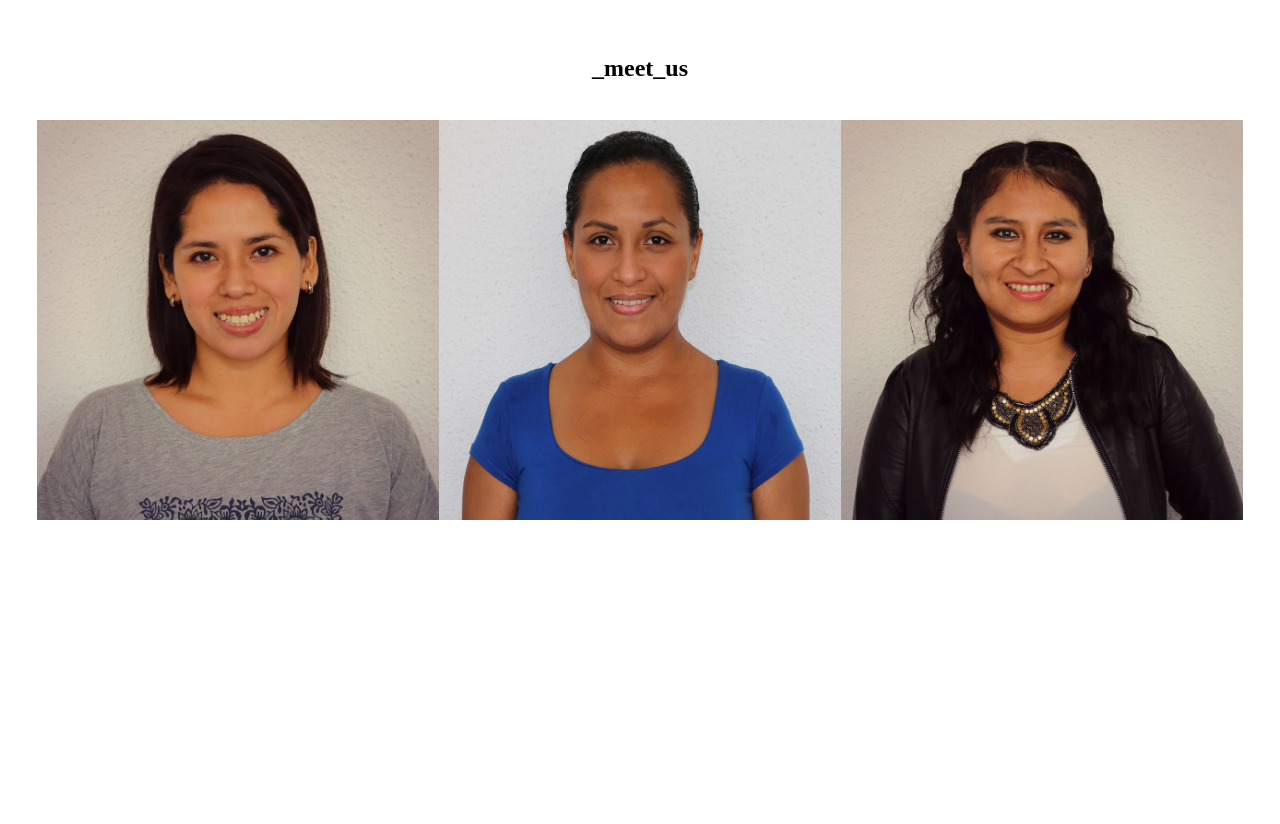
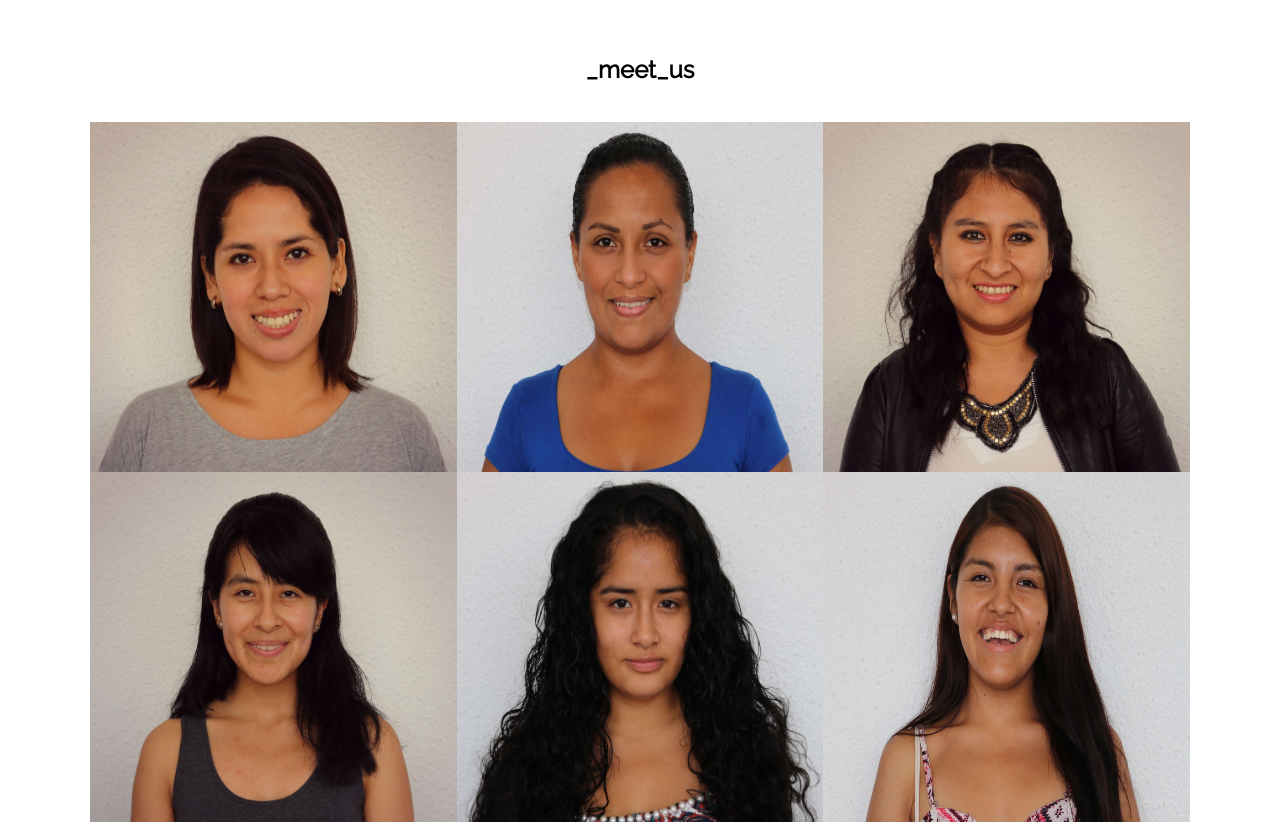
Before and after one commit to Angie-Condor/meet-laboratoria, a plain HTML site: page index.html in a window 1280 px wide. Shown: the part 465-1289 px from the top of the page. Before the commit the page ends 987 px from the top, so only its background shows below. Drawn offline with Linux system fonts and the light colour scheme.

Commit message:
inicio js coders

```diff
--- a/assets/css/main.css
+++ b/assets/css/main.css
@@ -4,8 +4,14 @@
   padding: 0;
   -moz-box-sizing: border-box;
   -webkit-box-sizing: border-box;
+  text-decoration: none;
+  font-family: 'Raleway', sans-serif;
 }
-/*Estilo NAV*/
+
+body {
+  position: relative;
+}
+/*INICIA MENÚ Y BARRA NAV*/
 nav{
   top: 0;
   left: 0;
@@ -187,6 +193,7 @@ nav.open ul li {
   font-size: 60px;
   visibility: visible !important;
 }
+/*ACÁ MUERE MENÚ Y BARRA NAV*/
 
 #msg {
   position: absolute;
@@ -201,7 +208,8 @@ nav.open ul li {
   text-align: center;
   position: absolute;
   top: 480px;
-  width: 100%
+  width: 100%;
+  padding: 0 90px 0 90px;
 }
 
 h2 {
@@ -226,15 +234,15 @@ h2 {
 #girls div {
   position: relative;
   display: inline-block;
-  margin: -0.17%;
+  margin: -0.173%;
   width: 33.3%;
-  height: 400px;
+  height: 350px;
   overflow: hidden;
 }
 
 div .coder img, div .coder figcaption {
   position: absolute;
-  max-width: 100%;
+  width: 100%;
   top: 0;
   left: 0;
   transition: all 0.5s;
--- a/index.html
+++ b/index.html
@@ -7,6 +7,7 @@
   <title>Meet the Coders</title>
   <link rel="icon" type0"image/png" sizes="32x32" href="http://laboratoria.la/app/assets/img/logo_laboratoria-09.svg">
   <link rel="stylesheet" href="assets/css/main.css">
+  <link href="https://fonts.googleapis.com/css?family=Raleway" rel="stylesheet">
 </head>
 <body id="body">
   <header>
@@ -59,6 +60,30 @@
             </figcaption>
           </figure>
         </div>
+        <div>
+          <figure class="coder">
+          <img src="assets/img/students/4.png" alt="FiorellaQuispe">
+          <figcaption>
+            <span>Fiorella Quispe</span>
+          </figcaption>
+        </figure>
+        </div>
+        <div>
+          <figure class="coder">
+            <img src="assets/img/students/5.png" alt="LuluVilchez">
+            <figcaption>
+              <span>Lulu Vilchez</span>
+            </figcaption>
+          </figure>
+        </div>
+        <div>
+          <figure class="coder">
+            <img src="assets/img/students/6.png" alt="RosemeryMaldonado">
+            <figcaption>
+              <span>Rosemery Maldonado</span>
+            </figcaption>
+          </figure>
+        </div>
     </div>
   </section>
   <script src="assets/js/app.js"></script>
```
Also changed, not shown: assets/js/coders.js (added).
